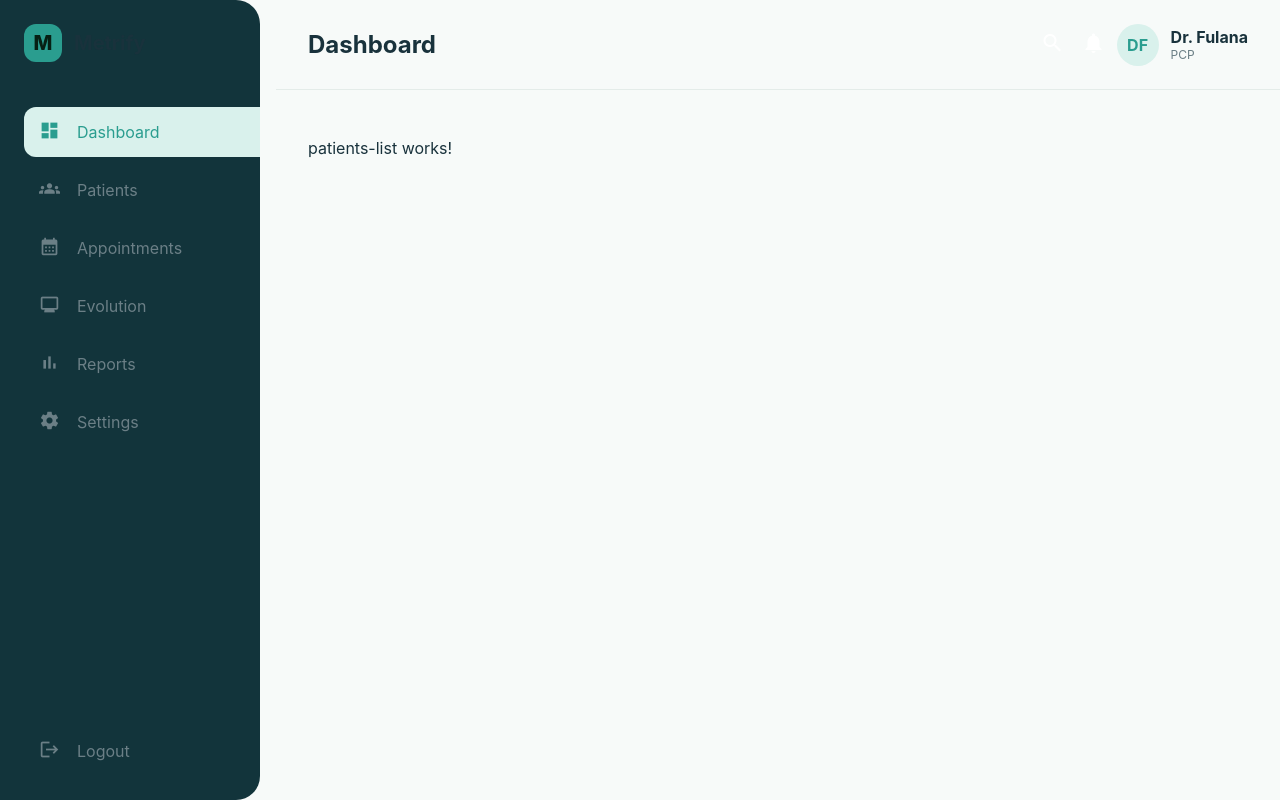
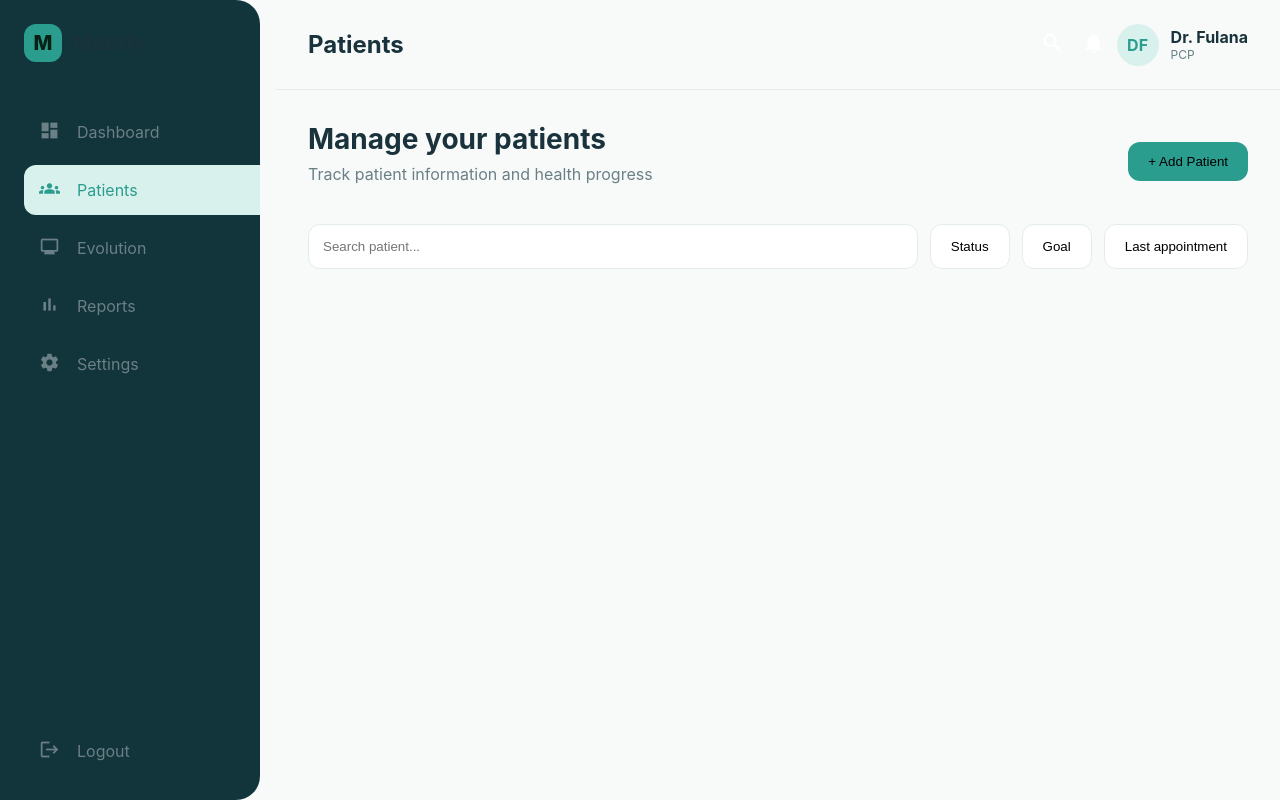
Before and after one commit to Madu-Montes/Metrify, an Angular app in the folder metrify/: page /patients in a window 1280 px wide. Built offline with nearby package versions, Linux system fonts and the light colour scheme.

Commit message:
feat: building patient page

```diff
--- a/metrify/src/app/app.routes.ts
+++ b/metrify/src/app/app.routes.ts
@@ -1,5 +1,4 @@
 import { Routes } from '@angular/router';
-import { MainLayout } from './layouts/main-layout/main-layout';
 
 export const routes: Routes = [
   {
@@ -11,22 +10,23 @@ export const routes: Routes = [
   {
     path: '',
 
-    loadComponent: () =>
-      import('./layouts/main-layout/main-layout').then((c) => c.MainLayout),
+    loadComponent: () => import('./layouts/main-layout/main-layout').then((c) => c.MainLayout),
 
     children: [
       {
         path: 'dashboard',
-
+        data: {
+          title: 'Dashboard',
+        },
         loadComponent: () =>
-          import('./features/dashboard/pages/dashboard/dashboard').then(
-            (c) => c.Dashboard,
-          ),
+          import('./features/dashboard/pages/dashboard/dashboard').then((c) => c.Dashboard),
       },
 
       {
         path: 'patients',
-
+        data: {
+          title: 'Patients',
+        },
         loadComponent: () =>
           import('./features/patients/pages/patients-list/patients-list').then(
             (c) => c.PatientsList,
--- /dev/null
+++ b/metrify/src/app/core/services/page-title.service.ts
@@ -0,0 +1,24 @@
+import { Injectable } from '@angular/core';
+import { BehaviorSubject } from 'rxjs';
+
+
+@Injectable({
+  providedIn: 'root'
+})
+export class PageTitleService {
+
+
+  private readonly titleSubject = new BehaviorSubject<string>('Dashboard');
+
+
+  title$ = this.titleSubject.asObservable();
+
+
+
+  setTitle(title: string){
+
+    this.titleSubject.next(title);
+
+  }
+
+}
--- a/metrify/src/app/features/patients/pages/patients-list/patients-list.css
+++ b/metrify/src/app/features/patients/pages/patients-list/patients-list.css
@@ -0,0 +1,55 @@
+.patients-page {
+  display: flex;
+  flex-direction: column;
+  gap: 24px;
+}
+
+.page-header {
+
+  display: flex;
+  justify-content: space-between;
+  align-items: center;
+
+  h2 {
+    margin: 0;
+    font-size: 28px;
+  }
+
+  p {
+    margin-top: 8px;
+    color: var(--text-secondary);
+  }
+
+}
+
+.add-button {
+
+  background: var(--color-primary);
+  border: none;
+  padding: 12px 20px;
+  border-radius: 12px;
+  cursor: pointer;
+
+}
+
+.filters {
+  display: flex;
+  gap: 12px;
+
+  input {
+
+    flex: 1;
+    padding: 14px;
+    border-radius: 12px;
+    border: 1px solid var(--border-color);
+  }
+
+  button {
+    padding: 12px 20px;
+    border-radius: 12px;
+    border: 1px solid var(--border-color);
+    background: var(--bg-secondary);
+
+  }
+
+}
--- a/metrify/src/app/features/patients/pages/patients-list/patients-list.html
+++ b/metrify/src/app/features/patients/pages/patients-list/patients-list.html
@@ -1 +1,29 @@
-<p>patients-list works!</p>
+<div class="patients-page">
+
+  <div class="page-header">
+    <div>
+      <h2>Manage your patients</h2>
+      <p>Track patient information and health progress</p>
+    </div>
+    <button class="add-button">+ Add Patient</button>
+
+  </div>
+
+  <div class="filters">
+    <input placeholder="Search patient...">
+
+    <button>Status</button>
+
+    <button>Goal</button>
+
+    <button>Last appointment</button>
+
+  </div>
+
+  <div class="table-container">
+
+    <!-- tabela entra aqui -->
+
+  </div>
+
+</div>
--- a/metrify/src/app/layouts/main-layout/main-layout.ts
+++ b/metrify/src/app/layouts/main-layout/main-layout.ts
@@ -1,16 +1,51 @@
-import { Component } from '@angular/core';
+import { Component, inject } from '@angular/core';
+import { Router, NavigationEnd, ActivatedRoute, RouterOutlet } from '@angular/router';
+import { filter } from 'rxjs';
+import { PageTitleService } from '../../core/services/page-title.service';
 import { Sidebar } from '../../shared/components/sidebar/sidebar';
 import { Header } from '../../shared/components/header/header';
-import { RouterOutlet } from '@angular/router';
 
 @Component({
   selector: 'app-main-layout',
+  standalone: true,
   imports: [
     RouterOutlet,
     Sidebar,
     Header
   ],
   templateUrl: './main-layout.html',
-  styleUrl: './main-layout.css',
+  styleUrl: './main-layout.css'
 })
-export class MainLayout {}
+
+export class MainLayout {
+
+  private router = inject(Router);
+  private activatedRoute = inject(ActivatedRoute);
+  private pageTitleService = inject(PageTitleService);
+
+  constructor(){
+
+    this.router.events
+      .pipe(
+        filter(event => event instanceof NavigationEnd)
+      )
+      .subscribe(() => {
+
+        let route = this.activatedRoute;
+
+        while(route.firstChild){
+
+          route = route.firstChild;
+        }
+
+        const title = route.snapshot.data['title'];
+
+        if(title){
+          this.pageTitleService.setTitle(title);
+        }
+
+      });
+
+  }
+
+}
--- a/metrify/src/app/shared/components/header/header.html
+++ b/metrify/src/app/shared/components/header/header.html
@@ -1,7 +1,7 @@
 <header>
 
   <div class="title">
-    <h1>Dashboard</h1>
+    <h1>{{ title }}</h1>
   </div>
 
   <div class="actions">
--- a/metrify/src/app/shared/components/header/header.ts
+++ b/metrify/src/app/shared/components/header/header.ts
@@ -1,14 +1,27 @@
-import { Component } from '@angular/core';
+import { Component, inject } from '@angular/core';
 import { MatIconModule } from '@angular/material/icon';
+import { PageTitleService } from '../../../core/services/page-title.service';
 
 @Component({
   selector: 'app-header',
-  imports: [
-    MatIconModule
-  ],
+  imports: [MatIconModule],
   templateUrl: './header.html',
   styleUrl: './header.css',
 })
 export class Header {
+  title = '';
 
+  private pageTitleService = inject(PageTitleService);
+
+
+  ngOnInit(){
+
+    this.pageTitleService.title$
+      .subscribe(title => {
+
+        this.title = title;
+
+      });
+
+  }
 }
--- a/metrify/src/app/shared/components/sidebar/sidebar.html
+++ b/metrify/src/app/shared/components/sidebar/sidebar.html
@@ -8,21 +8,14 @@
   </div>
 
   <nav class="menu">
-    <a class="menu-item active">
+    <a class="menu-item" routerLink="/dashboard" routerLinkActive="active">
       <mat-icon>dashboard</mat-icon>
       Dashboard
     </a>
 
-    <a class="menu-item">
+    <a class="menu-item" routerLink="/patients" routerLinkActive="active">
       <mat-icon>groups</mat-icon>
       Patients
-    </a>
-
-    <a class="menu-item">
-      <mat-icon>
-        calendar_month
-      </mat-icon>
-      Appointments
     </a>
 
     <a class="menu-item">
--- a/metrify/src/app/shared/components/sidebar/sidebar.ts
+++ b/metrify/src/app/shared/components/sidebar/sidebar.ts
@@ -1,11 +1,14 @@
 import { Component } from '@angular/core';
 import { MatIconModule } from '@angular/material/icon';
 import { AuthService } from '../../../features/auth/services/auth';
+import { RouterLink, RouterLinkActive } from '@angular/router';
 
 @Component({
   selector: 'app-sidebar',
   imports: [
-    MatIconModule
+    MatIconModule,
+    RouterLink,
+    RouterLinkActive
   ],
   templateUrl: './sidebar.html',
   styleUrl: './sidebar.css',
```
